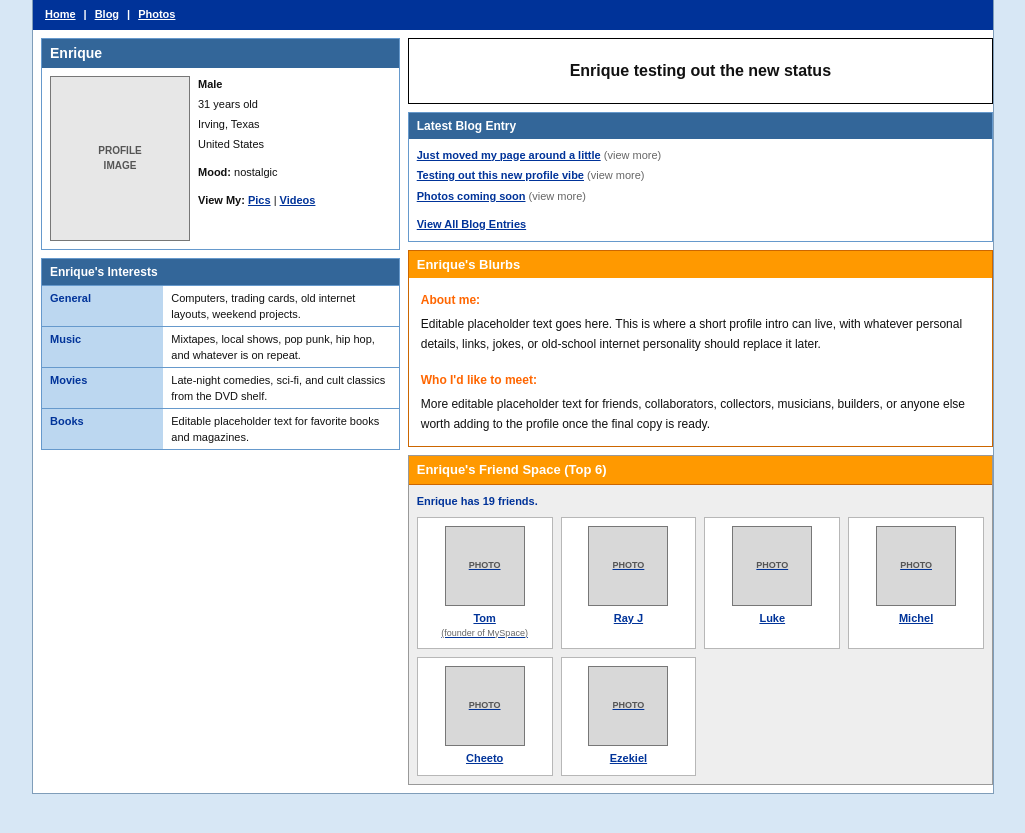
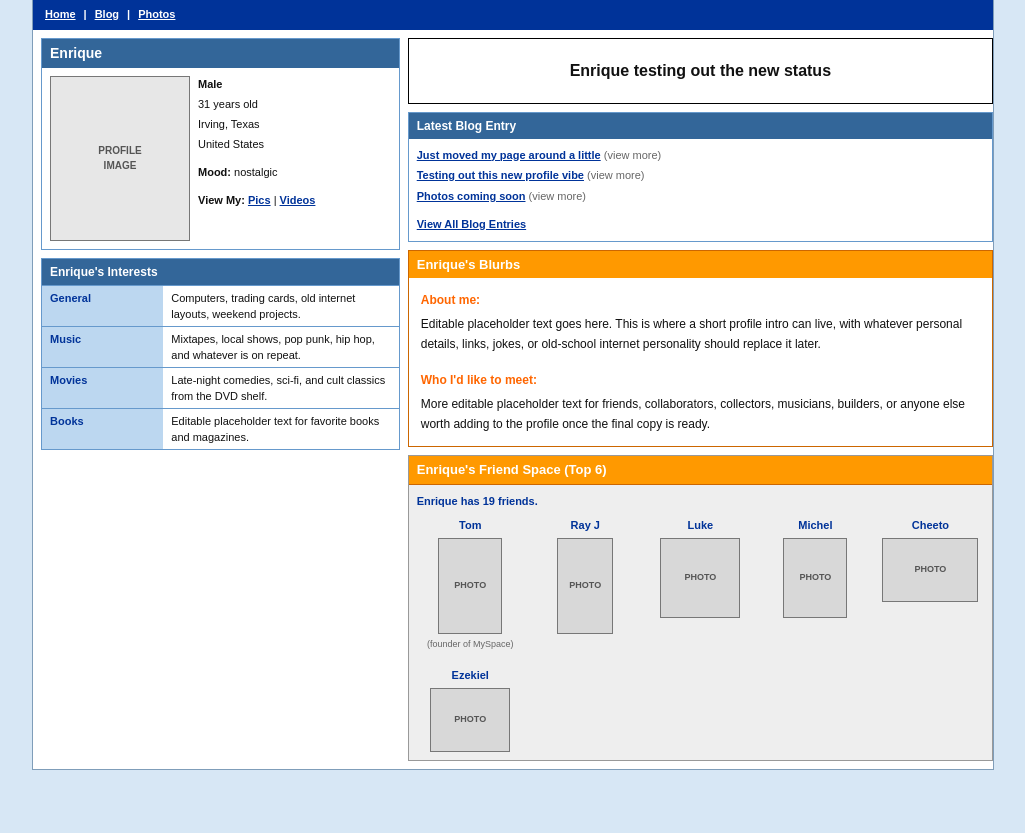
Before and after one commit to enriquebarragan/enriquebarragan.github.io, a Jekyll site: the page built from index.md, in a window 1280 px wide. Shown: the top 833 px of the page, without its empty margins (127-1152 px from the left). Built offline with Jekyll 4.4.1, drawn with Linux system fonts in a browser that asks for light colours; nearby versions of some CDN libraries.

Commit message:
Refine MySpace friend space layout

```diff
--- a/_layouts/home.html
+++ b/_layouts/home.html
@@ -134,48 +134,48 @@
             <div class="p-2 text-[11px]">
               <p class="mb-2 font-bold text-[#003399]">Enrique has 19 friends.</p>
 
-              <div class="grid grid-cols-1 gap-2 sm:grid-cols-2 md:grid-cols-4">
-                <a class="block border border-[#b7b7b7] bg-white p-2 text-center text-[#003399] underline transition hover:border-[#ff9900] hover:bg-[#fff4df]" href="#">
-                  <span class="mx-auto flex h-20 w-20 items-center justify-center border border-[#777] bg-[#d8d8d8] text-[9px] font-bold text-[#555] no-underline">
+              <div class="grid grid-cols-3 gap-x-2 gap-y-4 sm:grid-cols-5">
+                <a class="block px-1 text-center text-[#003399] no-underline transition hover:text-[#ff6600]" href="#">
+                  <span class="mb-1 block font-bold">Tom</span>
+                  <span class="mx-auto flex h-24 w-16 items-center justify-center border border-[#777] bg-[#d8d8d8] text-[9px] font-bold text-[#555]">
                     PHOTO
                   </span>
-                  <span class="mt-1 block font-bold">Tom</span>
-                  <span class="block text-[9px] text-[#666] no-underline">(founder of MySpace)</span>
+                  <span class="mt-1 block text-[9px] text-[#666]">(founder of MySpace)</span>
                 </a>
 
-                <a class="block border border-[#b7b7b7] bg-white p-2 text-center text-[#003399] underline transition hover:border-[#ff9900] hover:bg-[#fff4df]" href="#">
-                  <span class="mx-auto flex h-20 w-20 items-center justify-center border border-[#777] bg-[#d8d8d8] text-[9px] font-bold text-[#555] no-underline">
+                <a class="block px-1 text-center text-[#003399] no-underline transition hover:text-[#ff6600]" href="#">
+                  <span class="mb-1 block font-bold">Ray J</span>
+                  <span class="mx-auto flex h-24 w-14 items-center justify-center border border-[#777] bg-[#d8d8d8] text-[9px] font-bold text-[#555]">
                     PHOTO
                   </span>
-                  <span class="mt-1 block font-bold">Ray J</span>
                 </a>
 
-                <a class="block border border-[#b7b7b7] bg-white p-2 text-center text-[#003399] underline transition hover:border-[#ff9900] hover:bg-[#fff4df]" href="#">
-                  <span class="mx-auto flex h-20 w-20 items-center justify-center border border-[#777] bg-[#d8d8d8] text-[9px] font-bold text-[#555] no-underline">
+                <a class="block px-1 text-center text-[#003399] no-underline transition hover:text-[#ff6600]" href="#">
+                  <span class="mb-1 block font-bold">Luke</span>
+                  <span class="mx-auto flex h-20 w-20 items-center justify-center border border-[#777] bg-[#d8d8d8] text-[9px] font-bold text-[#555]">
                     PHOTO
                   </span>
-                  <span class="mt-1 block font-bold">Luke</span>
                 </a>
 
-                <a class="block border border-[#b7b7b7] bg-white p-2 text-center text-[#003399] underline transition hover:border-[#ff9900] hover:bg-[#fff4df]" href="#">
-                  <span class="mx-auto flex h-20 w-20 items-center justify-center border border-[#777] bg-[#d8d8d8] text-[9px] font-bold text-[#555] no-underline">
+                <a class="block px-1 text-center text-[#003399] no-underline transition hover:text-[#ff6600]" href="#">
+                  <span class="mb-1 block font-bold">Michel</span>
+                  <span class="mx-auto flex h-20 w-16 items-center justify-center border border-[#777] bg-[#d8d8d8] text-[9px] font-bold text-[#555]">
                     PHOTO
                   </span>
-                  <span class="mt-1 block font-bold">Michel</span>
                 </a>
 
-                <a class="block border border-[#b7b7b7] bg-white p-2 text-center text-[#003399] underline transition hover:border-[#ff9900] hover:bg-[#fff4df]" href="#">
-                  <span class="mx-auto flex h-20 w-20 items-center justify-center border border-[#777] bg-[#d8d8d8] text-[9px] font-bold text-[#555] no-underline">
+                <a class="block px-1 text-center text-[#003399] no-underline transition hover:text-[#ff6600]" href="#">
+                  <span class="mb-1 block font-bold">Cheeto</span>
+                  <span class="mx-auto flex h-16 w-24 items-center justify-center border border-[#777] bg-[#d8d8d8] text-[9px] font-bold text-[#555]">
                     PHOTO
                   </span>
-                  <span class="mt-1 block font-bold">Cheeto</span>
                 </a>
 
-                <a class="block border border-[#b7b7b7] bg-white p-2 text-center text-[#003399] underline transition hover:border-[#ff9900] hover:bg-[#fff4df]" href="#">
-                  <span class="mx-auto flex h-20 w-20 items-center justify-center border border-[#777] bg-[#d8d8d8] text-[9px] font-bold text-[#555] no-underline">
+                <a class="block px-1 text-center text-[#003399] no-underline transition hover:text-[#ff6600]" href="#">
+                  <span class="mb-1 block font-bold">Ezekiel</span>
+                  <span class="mx-auto flex h-16 w-20 items-center justify-center border border-[#777] bg-[#d8d8d8] text-[9px] font-bold text-[#555]">
                     PHOTO
                   </span>
-                  <span class="mt-1 block font-bold">Ezekiel</span>
                 </a>
               </div>
             </div>
```
